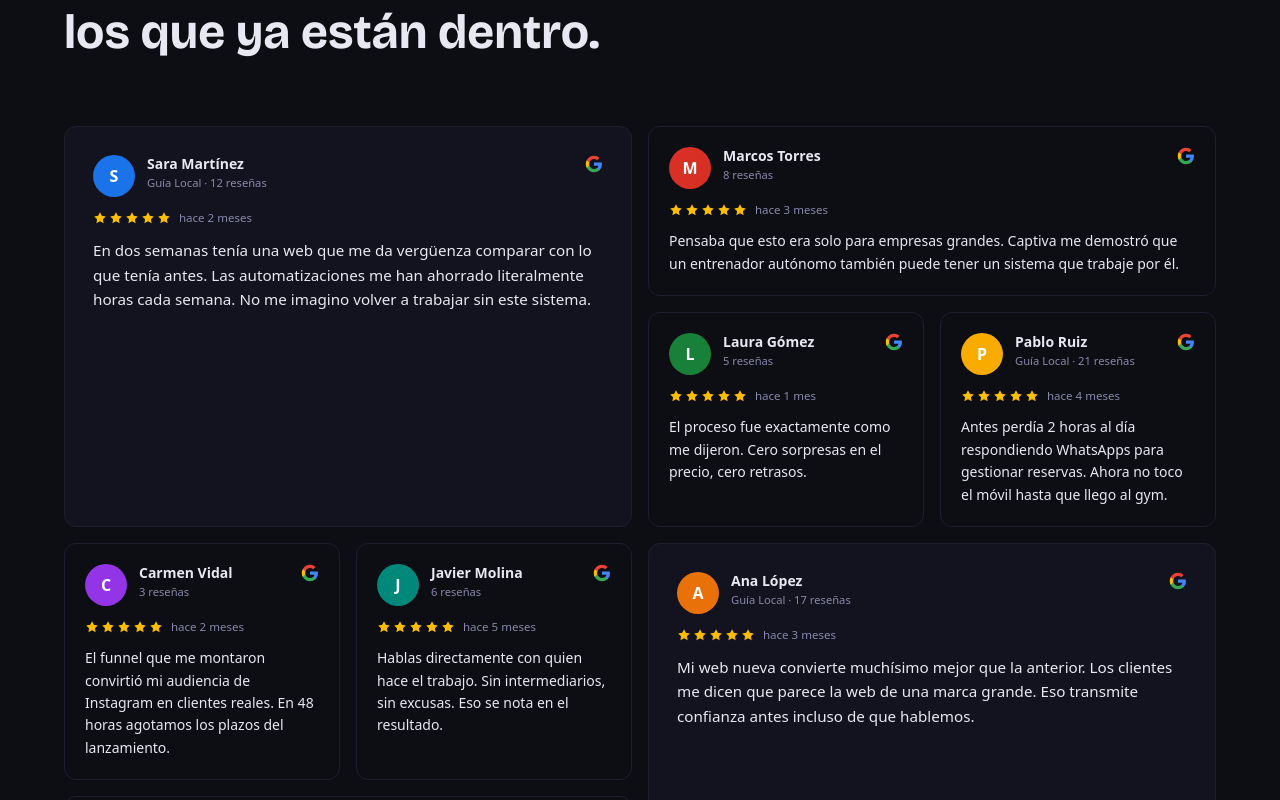
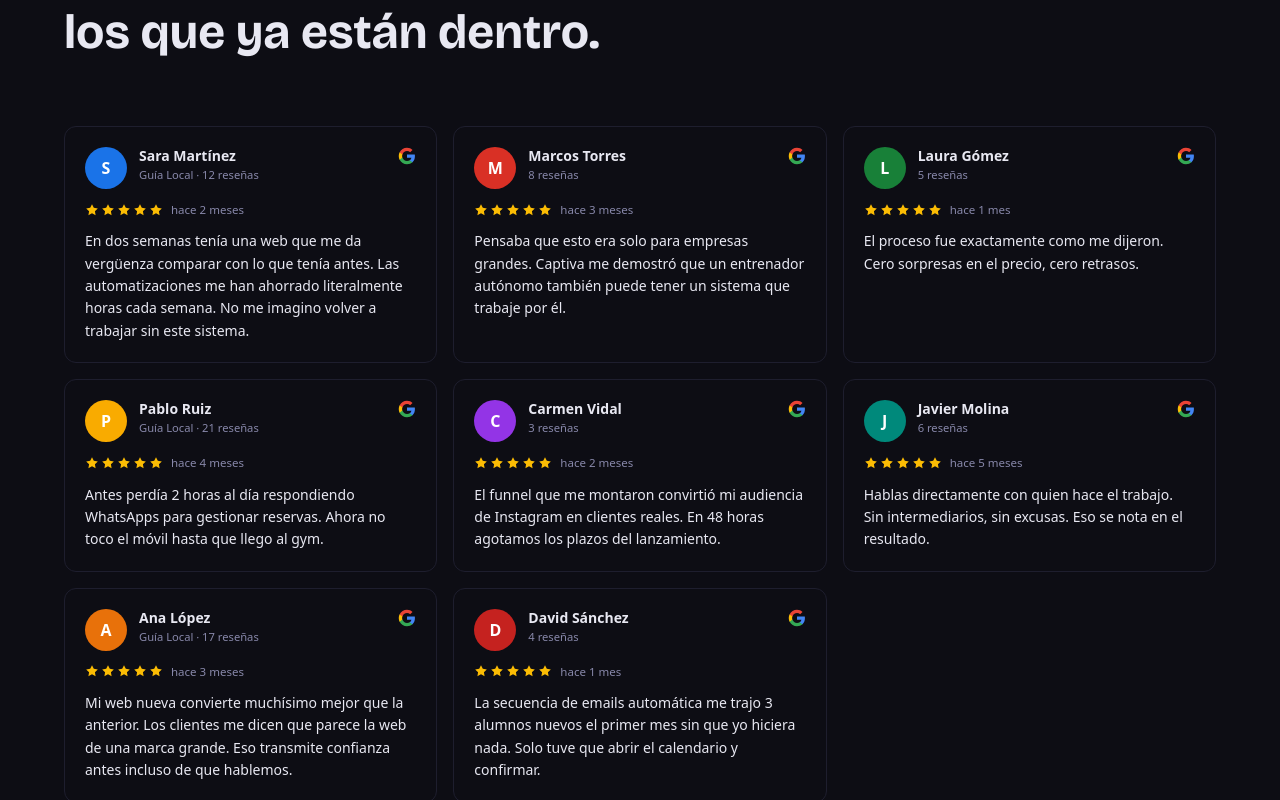
Before and after one commit to Ricardo2325/captiva, a Next.js app: page / in a window 1280 px wide. Shown: the part 2240-3040 px from the top of the page. Built offline with nearby package versions, Linux system fonts and the light colour scheme.

Commit message:
refactor: replace bento grid with uniform 3-col grid for testimonials

```diff
--- a/src/components/Testimonials.tsx
+++ b/src/components/Testimonials.tsx
@@ -76,18 +76,6 @@ const reviews = [
     date: 'hace 1 mes',
     text: 'La secuencia de emails automática me trajo 3 alumnos nuevos el primer mes sin que yo hiciera nada. Solo tuve que abrir el calendario y confirmar.',
   },
-];
-
-// 4-col bento layout (desktop)
-const layout = [
-  { colSpan: 2, rowSpan: 2 },
-  { colSpan: 2, rowSpan: 1 },
-  { colSpan: 1, rowSpan: 1 },
-  { colSpan: 1, rowSpan: 1 },
-  { colSpan: 1, rowSpan: 1 },
-  { colSpan: 1, rowSpan: 1 },
-  { colSpan: 2, rowSpan: 2 },
-  { colSpan: 2, rowSpan: 1 },
 ];
 
 const ease = [0.22, 1, 0.36, 1] as const;
@@ -223,26 +211,19 @@ export default function Testimonials() {
           </div>
         </div>
 
-        {/* Desktop: bento grid */}
-        <div className="hidden md:grid md:grid-cols-4 gap-4 md:[grid-auto-rows:minmax(150px,auto)]">
-          {reviews.map((r, i) => {
-            const { colSpan, rowSpan } = layout[i];
-            return (
+        {/* Desktop: grilla uniforme 3 columnas */}
+        <div className="hidden md:grid md:grid-cols-3 gap-4">
+          {reviews.map((r, i) => (
             <motion.div
               key={r.name + i}
               initial={{ opacity: 0, y: 24 }}
               whileInView={{ opacity: 1, y: 0 }}
               viewport={{ once: true, margin: '-40px' }}
-                transition={{ duration: 0.5, delay: (i % 4) * 0.07, ease }}
-                className={[
-                  colSpan === 2 ? 'col-span-2' : 'col-span-1',
-                  rowSpan === 2 ? 'md:row-span-2' : '',
-                ].join(' ')}
+              transition={{ duration: 0.5, delay: (i % 3) * 0.07, ease }}
             >
-                <GoogleReviewCard review={r} large={rowSpan === 2} />
+              <GoogleReviewCard review={r} />
             </motion.div>
-            );
-          })}
+          ))}
         </div>
 
         {/* CTA dejar reseña */}
```
Lines whose indentation alone changed are shown as unchanged.
